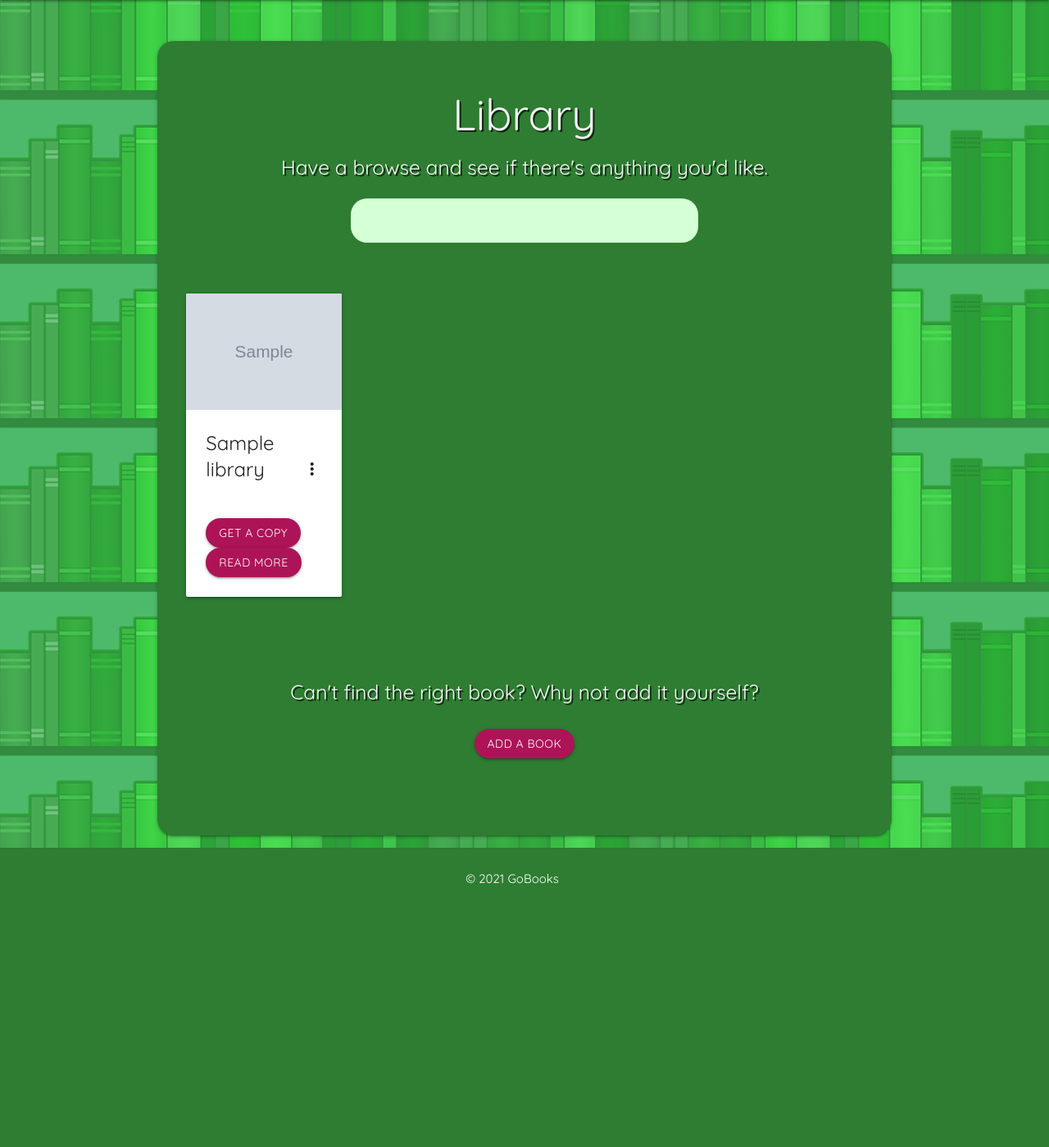
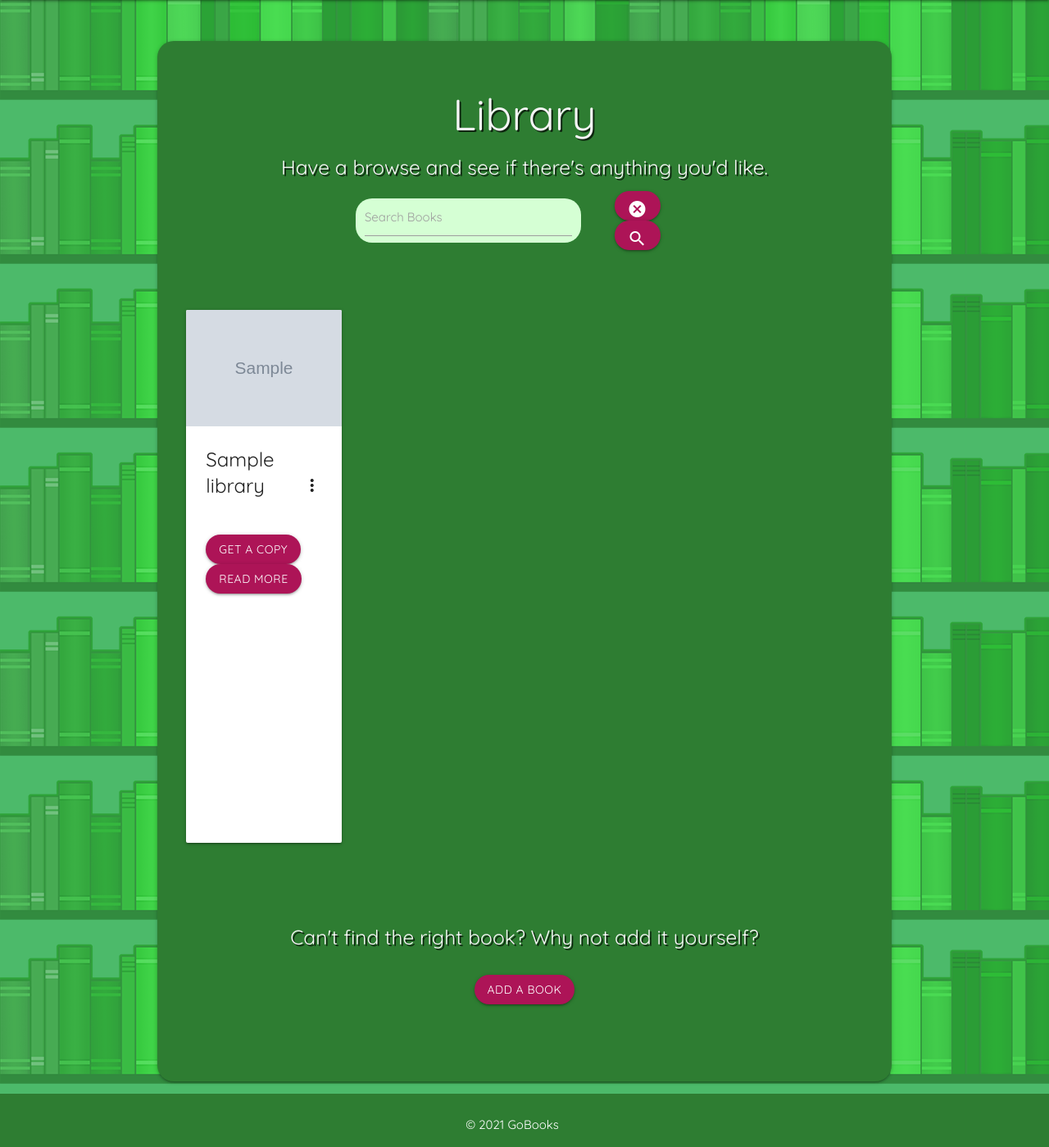
Before and after one commit to Code-Institute-Submissions/MS3_GoBooks, a Flask app: page /library in a window 1280 px wide. Shown: the part 64-1463 px from the top of the page at 82% size. Before the commit the page ends 1142 px from the top, so only its background shows below. Run offline with Flask 2, Linux system fonts and the light colour scheme; grey boxes marked "Sample" are stand-in pictures; a database or web service that is not in the repository returns one stand-in record (values such as "Sample title"); some libraries are stand-ins or nearby versions.

Commit message:
add search bar and begin functionality on reviews

```diff
--- a/app.py
+++ b/app.py
@@ -135,6 +135,14 @@ def library():
     return render_template("library.html", books=books)
 
 
+# Route for book search functionality
+@app.route("/search", methods=["GET", "POST"])
+def search():
+    query = request.form.get("query")
+    books = mongo.db.library.find({"$text": {"$search": query}})
+    return render_template("library.html", books=books)
+
+
 # Route for adding a new book
 @app.route("/addbook", methods=["GET", "POST"])
 def addbook():
@@ -169,7 +177,9 @@ def addbook():
 @app.route("/book/<book_name>", methods=["GET", "POST"])
 def book(book_name):
     book = mongo.db.library.find_one({"_id": ObjectId(book_name)})
-    return render_template("book.html", book=book)
+    reviews = mongo.db.reviews.find_one(
+        {"book_name": request.form.get("book_name")})
+    return render_template("book.html", book=book, reviews=reviews)
 
 
 # Route for adding a new review
--- a/static/css/style.css
+++ b/static/css/style.css
@@ -30,8 +30,14 @@ main {
     max-width: 80vw;
 }
 
-.fas {
-    color: white;
+.btn {
+    border-radius: 20px;
+}
+
+p.material-icons {
+    padding-top: 10px;
+    padding-bottom: 10px;
+    margin: 0;
 }
 
 .socials {
@@ -68,30 +74,10 @@ footer.page-footer {
     color: black;
 }
 
-#book_search{
-    width: 0;
-    line-height: 40px;
-    transition: width 0.4s linear;
-}
-
-.input-field:hover > #book_search{
-    width: 50vw;
-    transition: width 0.4s linear;
-}
-
-
-.search {
-    color: black;
-    text-align: center;
-}
 
 .homepage-links {
     color: white;
     text-align: center;
-}
-
-.btn {
-    border-radius: 20px;
 }
 
 /* ----------------------------------------------- Profile Page */
@@ -130,6 +116,10 @@ footer.page-footer {
     padding-bottom: 50px;
 }
 
+.library-books {
+    height: 650px;
+}
+
 /* ----------------------------------------------- Book Page */
 
 .book-cover {
--- a/templates/addbook.html
+++ b/templates/addbook.html
@@ -62,8 +62,8 @@
                 <!--Book Description-->
                 <div class="row">
                     <div class="input-field col s12 m10 offset-m1 l8 offset-l2">
-                        <input id="book_review" class="materialize-textarea" type="text" required>
-                        <label for="book_review">Book Description</label>
+                        <input id="book_description" name="book_description" class="materialize-textarea" type="text" required>
+                        <label for="book_description">Book Description</label>
                     </div>
                 </div>
 
--- a/templates/addreview.html
+++ b/templates/addreview.html
@@ -11,7 +11,7 @@
                 <!--Review-->
                 <div class="row">
                     <div class="input-field col s12">
-                        <input id="book_review" class="materialize-textarea" type="text" required>
+                        <input id="book_review" name="book_review" class="materialize-textarea" type="text" required>
                         <label for="book_review">Leave a Review</label>
                     </div>
                 </div>
--- a/templates/library.html
+++ b/templates/library.html
@@ -6,13 +6,23 @@
         <h2 class="center-align tagline">Library</h2>
         <h5 class="center-align tagline">Have a browse and see if there's anything you'd like.</h5>
         <form class="col s12">
-            <div class="row">
-                <div class="input-field col m6 offset-m3 s10 offset-s1 center-align">
-                    <input id="book_search" type="text" class="validate center-align black-text" placeholder="Search Books">
-                </div>
+            <div class="row col m6 offset-m3 s12 center-align">
+                <form action="{{ url_for('search') }}" method="post" class="col s12">
+                    <div class="row valign-wrapper center-align">
+                        <div class="input-field col s12 m8">
+                            <input type="text" name="query" id="query" minlength="3" class="validate" required>
+                            <label for="query">Search Books</label>
+                        </div>
+                        <div class="col s12 m4">
+                            <a href="{{ url_for('library' )}}" class="pink darken-3 waves-effect waves-light btn"><p class="material-icons">cancel</p></a>
+                            <button type="submit" class="pink darken-3 waves-effect waves-light btn"><p class="material-icons">search</p></button>
+                        </div>
+                    </div>
+                </form>
             </div>
         </form>
     </div>
+
 
     <div class="row">
         {% for book in books %}
@@ -42,6 +52,7 @@
             </div>
         {% endfor %}
     </div>
+
     <div class="row center-align footer-note">
         <h5 class="center-align tagline">Can't find the right book? Why not add it yourself?</h5>
         <br>
```
Also changed, not shown: templates/book.html (+15 -8 lines), templates/index.html (+17 -9 lines).
